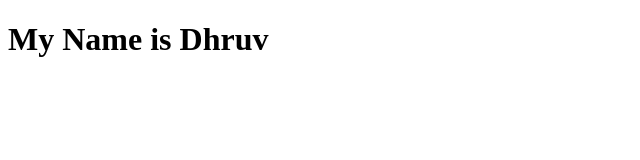
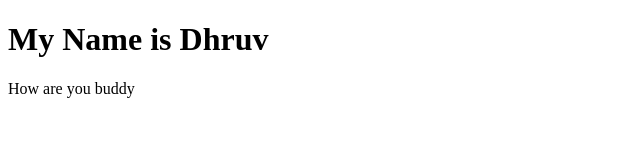
Before and after one commit to Dhruv-Patel-1724/localrepo, a plain HTML site: page index.html in a window 1280 px wide. Shown: the whole page, without its empty margins (0-640 px from the left). Drawn offline with Linux system fonts and the light colour scheme.

Commit message:
Add New Paragraph

```diff
--- a/index.html
+++ b/index.html
@@ -7,5 +7,6 @@
 </head>
 <body>
     <h1>My Name is Dhruv</h1>
+    <p>How are you buddy</p>
 </body>
 </html>
```
